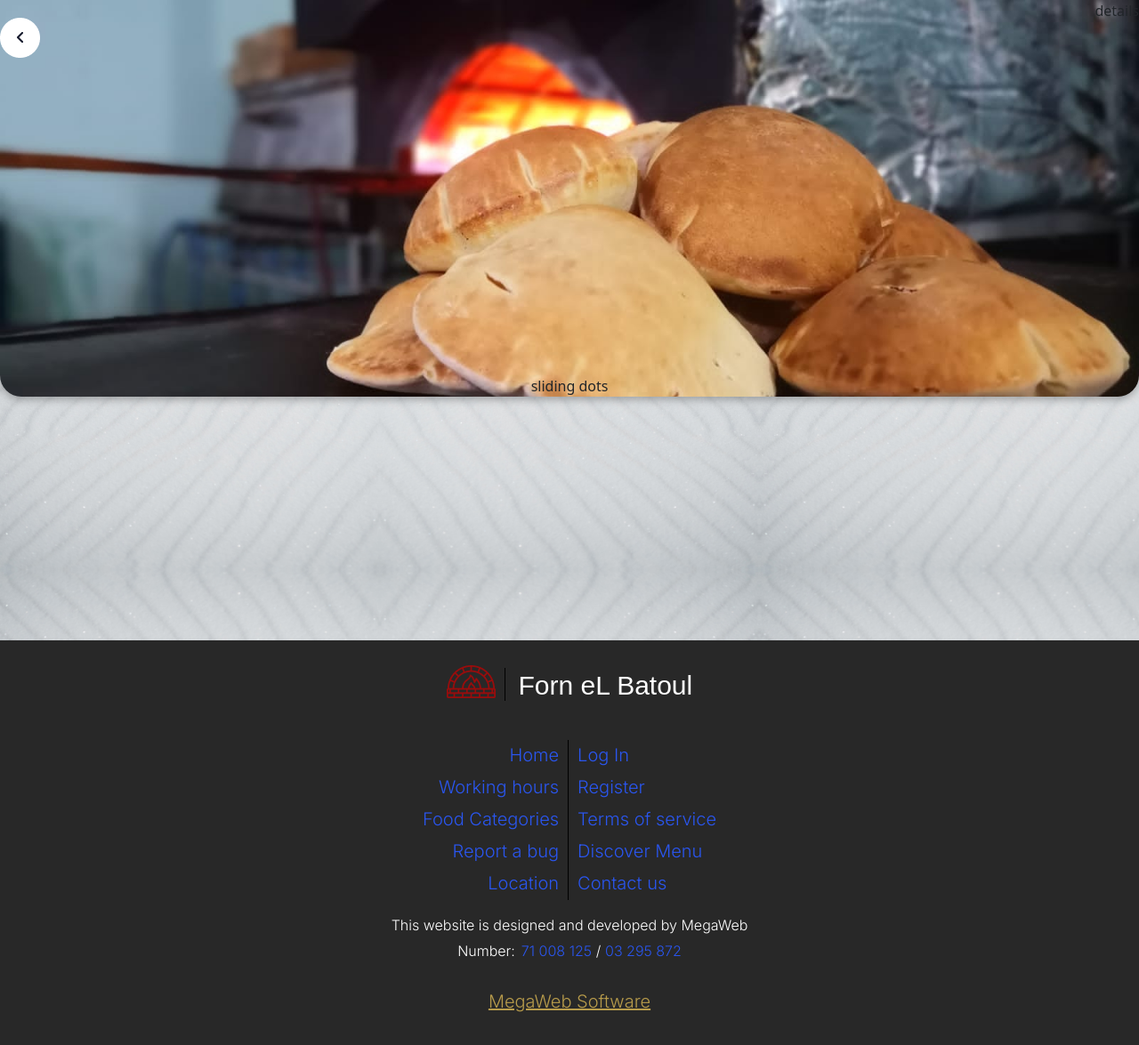
After one commit to karimammar135/forn_el_batoul, a Django app: page /main_menu in a window 1280 px wide. The commit adds this page. Shown: the whole page at 89% size. Run offline with Django 4.2, Linux system fonts and the light colour scheme; style sheets or scripts are compiled from the project's sources; some libraries are stand-ins or nearby versions.

Commit message:
Add ratio image to main menu page

```diff
--- /dev/null
+++ b/forn_el_batoul/static/forn_el_batoul/main_menu.css
@@ -0,0 +1,39 @@
+#main_menu_container {
+  width: 100%;
+  height: 90vh;
+  background-image: url("/static/forn_el_batoul/media/forn_background_large.png");
+  background-size: cover;
+  background-repeat: no-repeat;
+}
+
+.img_slider {
+  padding-top: 33%;
+  width: 100%;
+  position: relative;
+  background-image: url("/static/forn_el_batoul/media/main-forn.jpeg");
+  background-size: cover;
+  background-repeat: no-repeat;
+  background-position: center;
+  border-radius: 0 0 24px 24px;
+  filter: drop-shadow(0px 4px 4px rgba(0, 0, 0, 0.25));
+}
+@media (max-width: 499px) {
+  .img_slider {
+    padding-top: 79%;
+  }
+}
+.img_slider .slider_top {
+  position: absolute;
+  top: 0;
+  width: 100%;
+  display: flex;
+  justify-content: space-between;
+}
+.img_slider .slider_top img {
+  margin-top: 20px;
+}
+.img_slider .slider_bottom {
+  display: flex;
+  justify-content: center;
+  align-items: center;
+}/*# sourceMappingURL=main_menu.css.map */
--- /dev/null
+++ b/forn_el_batoul/static/forn_el_batoul/main_menu.scss
@@ -0,0 +1,59 @@
+
+// Main container
+#main_menu_container {
+    // container size
+    width: 100%;
+    height: 90vh;
+
+    // background
+    background-image: url('/static/forn_el_batoul/media/forn_background_large.png');
+    background-size: cover;
+    background-repeat: no-repeat;
+
+}
+
+// image slider
+.img_slider {
+    // Size
+    padding-top: 33%;
+    width: 100%;
+    position: relative;
+
+    @media (max-width: 499px) {
+        padding-top: 79%;
+    }
+
+    // Image
+    background-image: url('/static/forn_el_batoul/media/main-forn.jpeg');
+    background-size: cover;
+    background-repeat: no-repeat;
+    background-position: center;
+
+    // Styles
+    border-radius: 0 0 24px 24px;
+    filter: drop-shadow(0px 4px 4px rgba(0, 0, 0, 0.25));
+
+    // Top
+    .slider_top {
+        // position
+        position: absolute;
+        top: 0;
+        width: 100%;
+
+        // Flexbox
+        display: flex;
+        justify-content: space-between;
+
+        img{
+            margin-top: 20px;
+        }
+    }
+
+    // Bottom
+    .slider_bottom {
+        // flexbox
+        display: flex;
+        justify-content: center;
+        align-items: center;
+    }
+}
--- a/forn_el_batoul/templates/forn_el_batoul/index.html
+++ b/forn_el_batoul/templates/forn_el_batoul/index.html
@@ -23,6 +23,10 @@
 
         <!-- Change Language javascript file -->
         <script src="{% static 'forn_el_batoul/language.js' %}"></script>
+
+        <style>
+
+        </style>
 
     </head>
 
@@ -62,6 +66,8 @@
         <div class="row-8 row"></div>
         <div class="row-9 row"></div>
         <div class="row-10 row"></div>
+
+        </div>
     </body>
 
 </html>
--- /dev/null
+++ b/forn_el_batoul/templates/forn_el_batoul/layout.html
@@ -0,0 +1,75 @@
+
+{% load static %}
+
+<!DOCTYPE html>
+
+<html lang="en">
+    <head>
+        <!-- title -->
+        <title>Forn el Batoul - {% block title %}{% endblock %}</title>
+
+        <!-- icon -->
+        <link href="{% static 'forn_el_batoul/media/forn-logo.png' %}" rel="icon">
+
+        <!-- meta -->
+        <meta name="viewport" content="width=device-width, initial-scale=1.0">
+
+        <!-- bootstrap -->
+        <link href="https://cdn.jsdelivr.net/npm/bootstrap@5.2.3/dist/css/bootstrap.min.css" rel="stylesheet" integrity="sha384-rbsA2VBKQhggwzxH7pPCaAqO46MgnOM80zW1RWuH61DGLwZJEdK2Kadq2F9CUG65" crossorigin="anonymous">
+
+        <!-- website footer stylesheet -->
+        <link href="{% static 'forn_el_batoul/website-footer.css' %}" rel="stylesheet">
+
+        <script src="https://kit.fontawesome.com/a122ebbd90.js" crossorigin="anonymous"></script>
+
+        {% block head %}{% endblock %}
+
+    </head>
+    <body>
+        {% block body %}{% endblock %}
+
+        <!-- Website footer -->
+        <div id="website-footer">
+
+            <!-- logo -->
+            <div class="logo-footer">
+                <img src="{% static 'forn_el_batoul/media/oven-icon.png' %}" rel="icon" id="oven-icon">
+                <span class="line"></span>
+                <span id="title" style="color: white;">Forn eL Batoul</span>
+            </div>
+
+            <!-- links -->
+            <div class="links">
+                <div class="links-1">
+                    <a href="/#">Home</a>
+                    <a href="#">Working hours</a>
+                    <a href="#" class="c-a-n-l">Food Categories</a>
+                    <a href="#">Report a bug</a>
+                    <a href="#">Location</a>
+                </div>
+                <span class="footer-line"></span>
+                <div class="links-2">
+                    <a href="#">Log In</a>
+                    <a href="#">Register</a>
+                    <a href="#">Terms of service</a>
+                    <a href="#">Discover Menu</a>
+                    <a href="#">Contact us</a>
+                </div>
+            </div>
+
+            <!-- designed by -->
+            <span class="designed-by">This website is designed and developed by MegaWeb</span>
+
+            <!-- phone number -->
+            <div class="phone-number">
+                <span style="color: white; font-family: 'Inter', sans-serif; margin-right: 7px;">Number:</span>
+                <a href="#">71 008 125</a>
+                <span class="slash" style="color: white;">/</span>
+                <a href="#">03 295 872</a>
+            </div>
+            <a id="mega-web" href="#">MegaWeb Software</a>
+        </div>
+        <!-- End of website footer -->
+
+    </body>
+</html>
--- /dev/null
+++ b/forn_el_batoul/templates/forn_el_batoul/main_menu.html
@@ -0,0 +1,33 @@
+{% extends 'forn_el_batoul/layout.html' %}
+
+{% load static %}
+
+{% block title %}Menu{% endblock %}
+
+{% block head %}
+    <!-- Stylesheet -->
+    <link href="{% static 'forn_el_batoul/main_menu.css' %}" rel="stylesheet">
+
+{% endblock %}
+
+{% block body %}
+    <!-- main menu conatiner -->
+    <div id="main_menu_container">
+        <!-- image slider -->
+        <div class="img_slider">
+            <!-- Top -->
+            <div class="slider_top">
+                <img src="{% static 'forn_el_batoul/media/Back.png' %}" rel="icon">
+                <span>details</span>
+            </div>
+
+            <!-- Bottom -->
+            <div class="slider_bottom">
+                <span>sliding dots</span>
+            </div>
+        </div>
+        <!-- End of image slider -->
+
+    </div>
+    <!-- End of main container -->
+{% endblock %}
--- a/forn_el_batoul/urls.py
+++ b/forn_el_batoul/urls.py
@@ -5,4 +5,5 @@ from django.urls import path
 urlpatterns = [
     path("", views.index, name="index"),
     path("homes", views.home, name="home"),
+    path("main_menu", views.main_menu, name="main_menu"),
 ]
--- a/forn_el_batoul/views.py
+++ b/forn_el_batoul/views.py
@@ -39,3 +39,8 @@ def home(request):
     return render(request, "forn_el_batoul/home.html", {
         "food_categories": food_categories
     })
+
+def main_menu(request):
+
+    # Return main menu html page
+    return render(request, "forn_el_batoul/main_menu.html")
```
Also changed, not shown: forn_el_batoul/templates/forn_el_batoul/home.html (+18 -75 lines), forn_el_batoul/static/forn_el_batoul/media/Back.png (added), forn_el_batoul/static/forn_el_batoul/media/arrow.png (deleted), forn_el_batoul/static/forn_el_batoul/media/arrow_2.png (deleted), forn_el_batoul/static/forn_el_batoul/media/dropdown-hover.png (deleted), forn_el_batoul/static/forn_el_batoul/media/dropdown.png (deleted), forn_el_batoul/static/forn_el_batoul/media/forn_background_large.png (added), forn_el_batoul/static/forn_el_batoul/media/search-icon.png (deleted), forn_el_batoul/templates/forn_el_batoul/footer.html (deleted), 1 other file.
